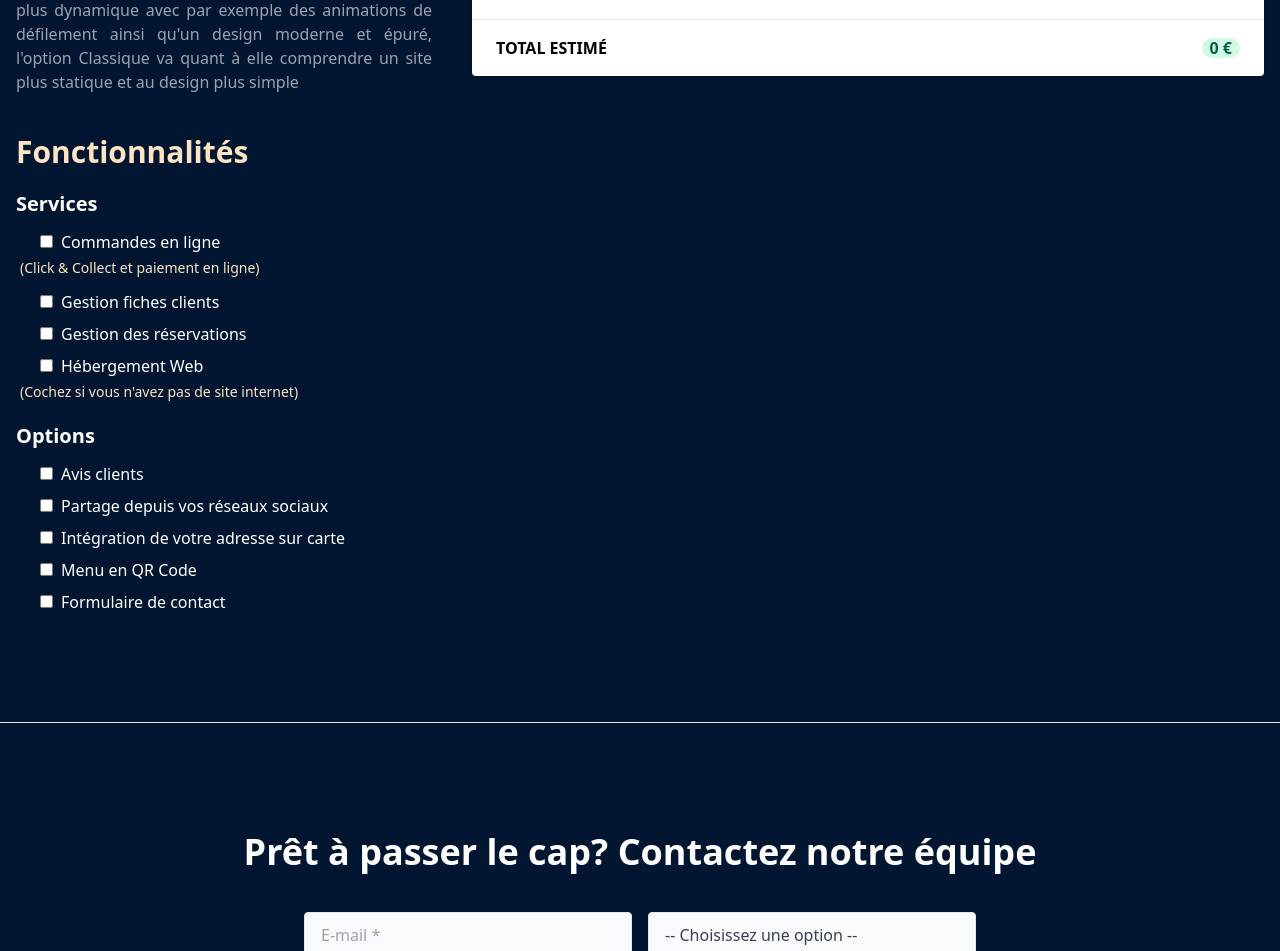
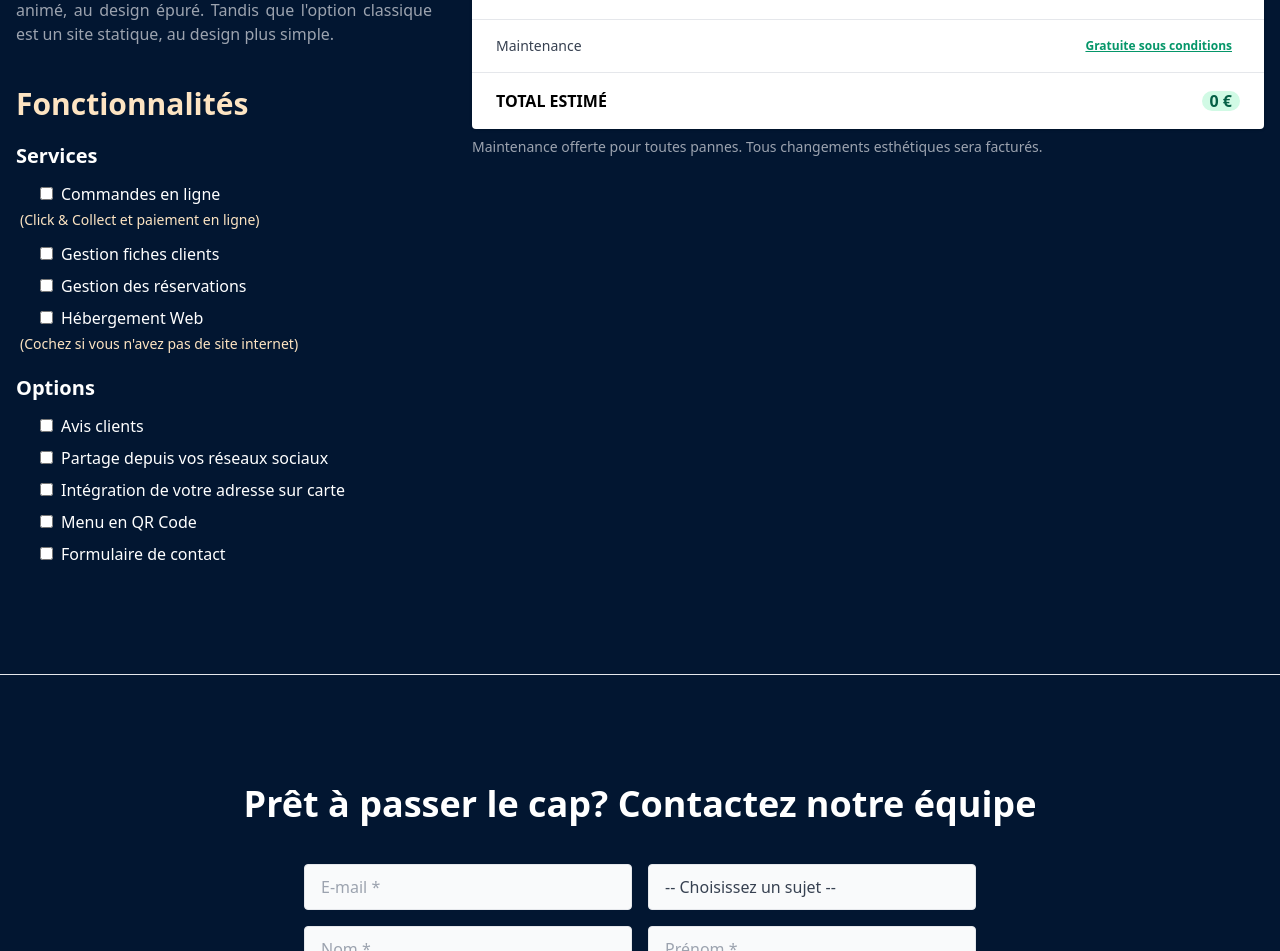
Before and after one commit to xscap1/Luptune, a Vue app in the folder luptune/: page /devis in a window 1280 px wide. Shown: the part 1241-2192 px from the top of the page. Built offline with nearby package versions, Linux system fonts and the light colour scheme.

Commit message:
Changement devis, formulaire de contact et mentions légales

```diff
--- a/luptune/src/components/Contact.vue
+++ b/luptune/src/components/Contact.vue
@@ -106,9 +106,10 @@
           </div>
           <div class="w-1/2 px-2">
             <select id="inselect" required name="subject" class="appearance-none block w-full py-3 px-4 leading-tight text-gray-700 bg-gray-50 focus:bg-white border border-gray-200 focus:border-gray-500 rounded focus:outline-none">
-              <option disabled selected value="Choix">-- Choisissez une option --</option>
+              <option disabled selected value="Choix">-- Choisissez un sujet --</option>
+              <option value="Prise contact" >Prise de contact</option>
               <option value="Question générale" >Question générale</option>
-              <option value="Question fonctionnalités" >Question fonctionnalités</option>
+              <option value="Question fonctionnalités" >Question sur les fonctionnalités</option>
               <option value="Devis">Estimation du devis</option>
               <option value ="Autre" >Autre</option>
             </select>
--- a/luptune/src/views/Devis.vue
+++ b/luptune/src/views/Devis.vue
@@ -1,4 +1,4 @@
-<template>
+<template xmlns:x-on="http://www.w3.org/1999/xhtml">
   <div class="Devis bg-marine-dark"  style="
     overflow-x: hidden;
     width: 100%;
@@ -87,9 +87,8 @@
               <br/>
               <br/>
 
-                <p class="text-gray-400 text-justify">L'option moderne va comprendre un site beaucoup plus dynamique avec par exemple des animations de défilement ainsi qu'un
-                  design moderne et épuré, l'option Classique va quant à
-                elle comprendre un site plus statique et au design plus simple</p>
+                <p class="text-gray-400 text-justify">
+                L'option moderne comprend un site dynamique et animé, au design épuré. Tandis que l'option classique est un site statique, au design plus simple. </p>
             </div>
 
           </div>
@@ -207,6 +206,27 @@
                         </a>
                       </li>
 
+                      <li>
+                        <a class="block hover:bg-gray-200">
+                          <div class="px-4 py-4 sm:px-6">
+                            <div class="flex items-center justify-between">
+                              <p class="text-sm font-thin text-gray-700 truncate">
+                                Maintenance
+                              </p>
+
+                              <span  class="underline pr-2 ml-2 flex-shrink-0 flex inline-flex text-xs leading-5 font-semibold text-green-600">
+                                Gratuite sous conditions
+                              </span>
+
+
+                            </div>
+
+                          </div>
+                        </a>
+                      </li>
+
+
+
                       <li v-for="item in cb_devis" :key="item">
                         <a class="block hover:bg-gray-200">
                           <div class="px-4 py-4 sm:px-6">
@@ -241,6 +261,7 @@
                       </li>
                     </ul>
                   </div>
+                  <p class="text-gray-400 mt-2 text-sm">Maintenance offerte pour toutes pannes. Tous changements esthétiques sera facturés.</p>
         </div>
 
       </section>
@@ -255,6 +276,7 @@
     <!-- contact -->
 
 
+
     <div class="bg-marine-dark h-1">
 
     </div>
@@ -262,6 +284,7 @@
 
   </div>
 </template>
+
 
 
 <script>
--- a/luptune/src/views/Mentions.vue
+++ b/luptune/src/views/Mentions.vue
@@ -14,10 +14,13 @@
         <p class="mb-4">Dont les adresses e-mails personnelles sont : <span class="font-semibold">poujoltheo@gmail.com</span> et <span class="font-semibold">axelribes4@gmail.com</span> </p>
         <p class="mb-4">Dont les numéros téléphoniques personnels sont M. POUJOL: <span class="font-semibold">+33 6 58 92 44 05</span> et M. RIBES: <span class="font-semibold">+33 6 43 40 17 58</span></p>
         <p class="mb-2">Domiciliés aux adresses suivantes:</p>
-        <p class="mb-2"> Mr POUJOL: 4 Avenue Jean Bart Residence Jean Bart 13620 Carry-le-Rouet</p>
+        <p class="mb-2"> Mr POUJOL: 4 Avenue Jean Bart Résidence Jean Bart 13620 Carry-le-Rouet</p>
         <p class="mb-4">Mr. RIBES: 77 allée du chateau 83136 Forcalqueiret</p>
         <p class="font-semibold">Activité : </p>
+        <p>Luptune, entreprise individuelle</p>
         <p>N° RCS : 893 995 704 00010</p>
+        <p class="mb-2"> 4 Avenue Jean Bart Résidence Jean Bart 13620 Carry-le-Rouet</p>
+
 
         <p class="font-semibold mt-4">Hébergement : </p>
         <p class="">Le site est hébergé par la société OVH Hosting</p>
@@ -27,7 +30,7 @@
 
         <h2 class="text-2xl mb-4 font-semibold font-semibold">Informatique et libertés</h2>
 
-        <p class="mb-4">Aucune information personnelle n'est collectée à votre insu. Les informations que vous nous communiquez lors d’une demande de devis, de renseignements ou d’inscription à la newsletter par courrier, par téléphone, par e-mail ou par formulaire sont uniquement destinées au traitement administratif et commercial de votre demande par Théo PUJOL et Axel RIBES.</p>
+        <p class="mb-4">Aucune information personnelle n'est collectée à votre insu. Les informations que vous nous communiquez lors d’une demande de devis, de renseignements par courrier, par téléphone, par e-mail ou par formulaire sont uniquement destinées au traitement administratif et commercial de votre demande par Théo POUJOL et Axel RIBES.</p>
         <p class="mb-4">Elles ne font l'objet d'aucune cession à des tiers. Théo POUJOL et Axel RIBES  traitent les informations qui vous concernent avec la plus grande confidentialité.</p>
         <p class="mb-4">Conformément à la loi « Informatique et Libertés » n°78-17 du 6 janvier 1978, vous disposez d'un droit d'accès, de rectification et d'opposition aux données personnelles vous concernant. Pour l'exercer, il suffit de nous en faire la demande par écrit aux coordonnées suivantes : luptunecontact@gmail.com.</p>
 
```
